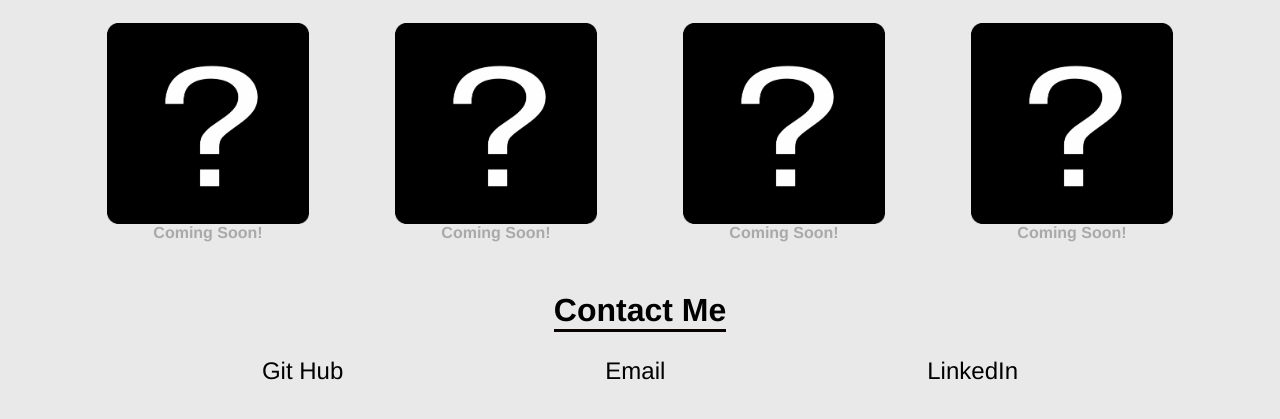
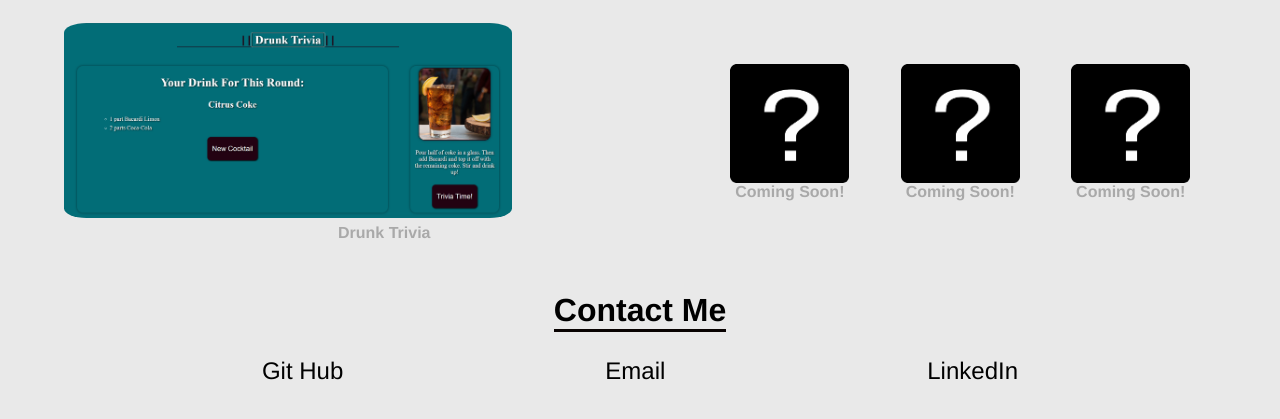
Before and after one commit to merrickwatts/Portfolio-Site, a plain HTML site: page index.html in a window 1280 px wide. Shown: the part 1229-1648 px from the top of the page. Drawn offline with Linux system fonts and the light colour scheme.

Commit message:
adding photo

```diff
--- a/index.html
+++ b/index.html
@@ -41,8 +41,8 @@
             <!-- placeholder sections -->
             <div class="placeholder">
                 <section>
-                    <img src="./assets/images/placeholder.jpg" alt="A placeholder soon to be replaced by yet another excellent project" />
-                    <h3>Coming Soon!</h3>
+                    <a href="https://gerushays.github.io/Drunk-Trivia/recipe.htmlb"><img src="./assets/images/Drunk-Trivia-Screenshot.PNG" alt="A website to get you nice and drunk"/></a>
+                    <h3>Drunk Trivia</h3>
                 </section>
                 <section>
                     <img src="./assets/images/placeholder.jpg" alt="A placeholder soon to be replaced by yet another excellent project" />
```
Also changed, not shown: assets/images/Drunk-Trivia-Screenshot.PNG (added).
